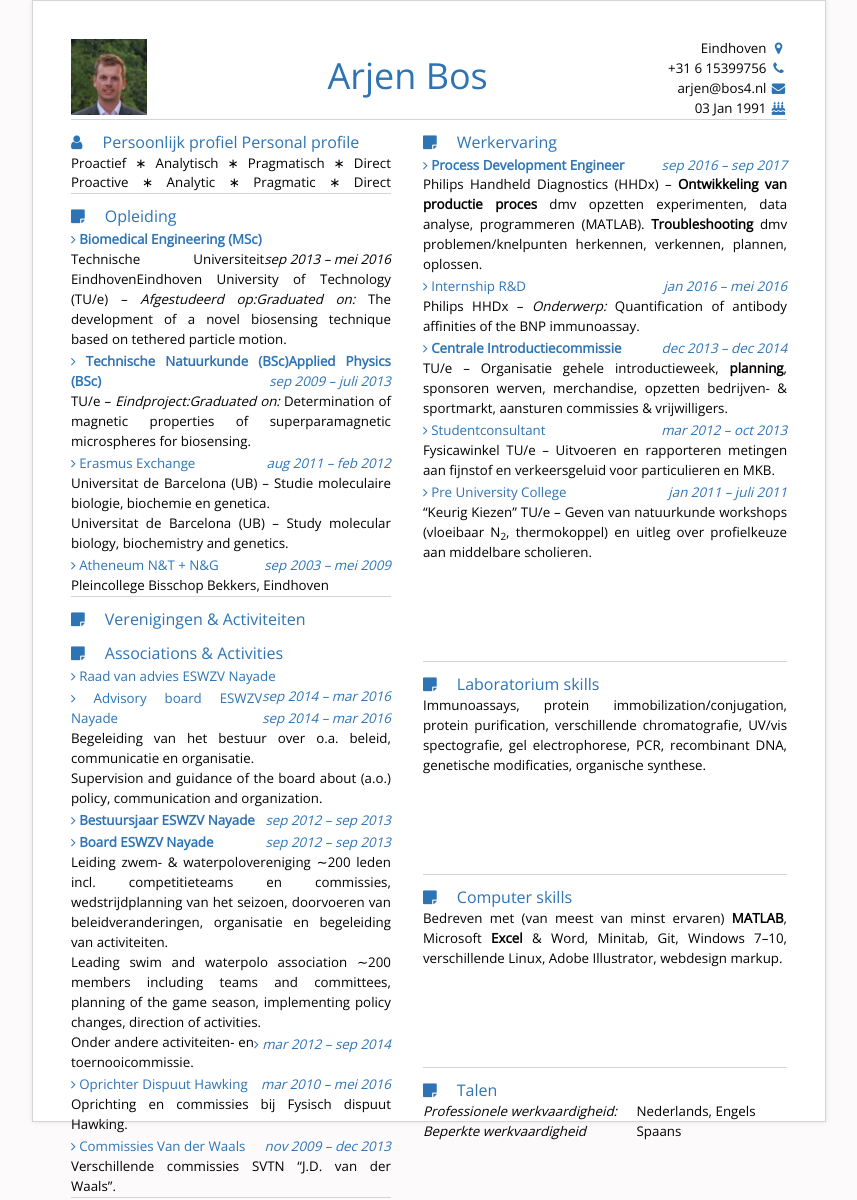
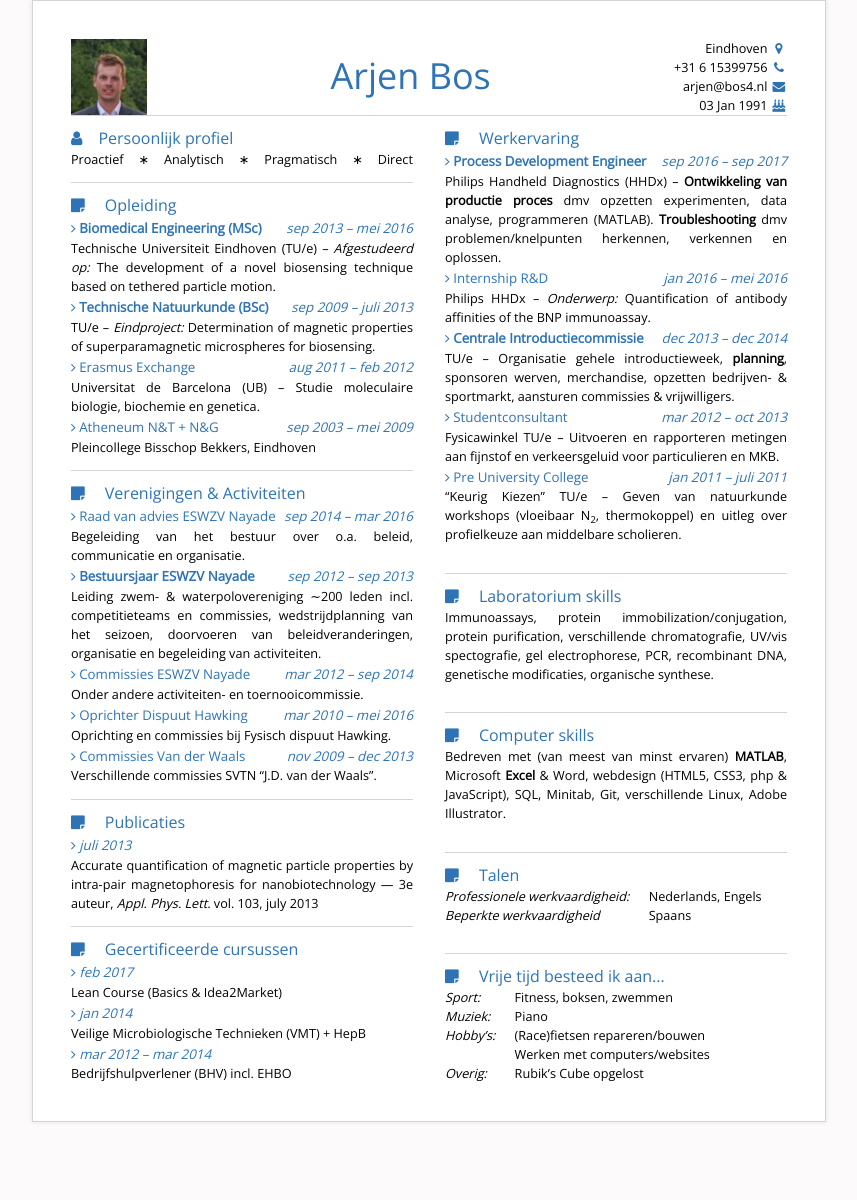
Before and after one commit to ab-os/cv, a plain HTML site: page cv_nl.html in a window 1280 px wide. Shown: the part 38-1238 px from the top of the page, without its empty margins (211-1068 px from the left). After the commit the page ends 1198 px from the top, so only its background shows below. Drawn offline with nearby package versions, Linux system fonts and the light colour scheme.

Commit message:
Decreased font size

```diff
--- a/cv.css
+++ b/cv.css
@@ -9,7 +9,7 @@
 	color: #2E74B5; /* Light blue headers and icons */
 }
 html, body {
-	font-size: 10pt; /* Default font size */
+	font-size: 9.5pt; /* Default font size */
 }
 .page {
 	width: 21cm; /* A4 */
--- a/cv_nl.html
+++ b/cv_nl.html
@@ -24,7 +24,7 @@
 <div class="wrapper flex-container flex-vertical">
 
 	<!-- Header -->
-	<header class="flex-container cv-header">
+	<header class="flex-container">
 
 		<img src="pasfoto.jpg" alt="Arjen Bos" height="76px">
 
@@ -40,58 +40,45 @@
 	</header>
 
 	<!-- Content -->
-	<article class="flex-container cv-content">
+	<article class="flex-container">
 
 		<!-- Left column -->
-		<div class="flex-container flex-vertical cv-column margin-right">
+		<div class="flex-container flex-vertical column margin-right">
 
 			<!-- Persoonlijk -->
-			<section class="cv-section">
-				<h2 class="no-icon"><i class="fa fa-user margin-right"></i>
-					<span lang="nl">Persoonlijk profiel</span>
-					<span lang="en">Personal profile</span>
-				</h2>
-				<div class="flex-container" lang="nl">
+			<section>
+				<h2 class="no-icon"><i class="fa fa-user margin-right"></i>Persoonlijk profiel</h2>
+				<div class="flex-container">
 					<span>Proactief</span>&lowast;<span>Analytisch</span>&lowast;<span>Pragmatisch</span>&lowast;<span>Direct</span>
-				</div>
-				<div class="flex-container" lang="en">
-					<span>Proactive</span>&lowast;<span>Analytic</span>&lowast;<span>Pragmatic</span>&lowast;<span>Direct</span>
 				</div>
 			</section>
 
 			<!-- Opleiding -->
-			<section class="cv-section">
+			<section>
 				<h2>Opleiding</h2>
-				<h3><strong>Biomedical Engineering (MSc)</strong></h3>
-				<span class="date">sep 2013 - mei 2016</span>
-				<p><span lang="nl">Technische Universiteit Eindhoven</span><span lang="en">Eindhoven University of Technology</span> (TU/e) &ndash; <i lang="nl">Afgestudeerd op:</i><i lang="en">Graduated on:</i> The development of a novel biosensing technique based on tethered particle motion.</p>
+				<h3><strong>Biomedical Engineering (MSc)</strong><span class="date">sep 2013 - mei 2016</span></h3>
+				<p>Technische Universiteit Eindhoven (TU/e) &ndash; <i>Afgestudeerd op:</i> The development of a novel biosensing technique based on tethered particle motion.</p>
 
-				<h3><strong lang="nl">Technische Natuurkunde (BSc)</strong><strong lang="en">Applied Physics (BSc)</strong><span class="date">sep 2009 - juli 2013</h3>
-				<p>TU/e &ndash; <i lang="nl">Eindproject:</i><i lang="en">Graduated on:</i> Determination of magnetic properties of superparamagnetic microspheres for biosensing.</p>
+				<h3><strong>Technische Natuurkunde (BSc)</strong><span class="date">sep 2009 - juli 2013</h3>
+				<p>TU/e &ndash; <i>Eindproject:</i> Determination of magnetic properties of superparamagnetic microspheres for biosensing.</p>
 
 				<h3>Erasmus Exchange<span class="date">aug 2011 - feb 2012</span></h3>
-				<p lang="nl">Universitat de Barcelona (UB) &ndash; Studie moleculaire biologie, biochemie en genetica.</p>
-				<p lang="en">Universitat de Barcelona (UB) &ndash; Study molecular biology, biochemistry and genetics.</p>
+				<p>Universitat de Barcelona (UB) &ndash; Studie moleculaire biologie, biochemie en genetica.</p>
 
 				<h3>Atheneum N&amp;T + N&amp;G<span class="date">sep 2003 - mei 2009<span></h3>
 				<p>Pleincollege Bisschop Bekkers, Eindhoven</p>
 			</section>
 
 			<!-- Extracurriculair -->
-			<section class="cv-section">
-				<h2 lang="nl">Verenigingen &amp; Activiteiten</h2>
-				<h2 lang="en">Associations &amp; Activities</h2>
-				<h3 lang="nl">Raad van advies ESWZV Nayade<span class="date">sep 2014 - mar 2016</span></h3>
-				<h3 lang="en">Advisory board ESWZV Nayade<span class="date">sep 2014 - mar 2016</span></h3>
-				<p lang="nl">Begeleiding van het bestuur over o.a. beleid, communicatie en organisatie.</p>
-				<p lang="en">Supervision and guidance of the board about (a.o.) policy, communication and organization.</p>
+			<section>
+				<h2>Verenigingen &amp; Activiteiten</h2>
+				<h3>Raad van advies ESWZV Nayade<span class="date">sep 2014 - mar 2016</span></h3>
+				<p>Begeleiding van het bestuur over o.a. beleid, communicatie en organisatie.</p>
 
-				<h3 lang="nl"><strong>Bestuursjaar ESWZV Nayade</strong><span class="date">sep 2012 - sep 2013</span></h3>
-				<h3 lang="en"><strong>Board ESWZV Nayade</strong><span class="date">sep 2012 - sep 2013</span></h3>
-				<p lang="nl">Leiding zwem- &amp; waterpolovereniging &sim;200 leden incl. competitieteams en commissies, wedstrijdplanning van het seizoen, doorvoeren van beleidveranderingen, organisatie en begeleiding van activiteiten.</p>
-				<p lang="en">Leading swim and waterpolo association &sim;200 members including teams and committees, planning of the game season, implementing policy changes, direction of activities.</p>
+				<h3><strong>Bestuursjaar ESWZV Nayade</strong><span class="date">sep 2012 - sep 2013</span></h3>
+				<p>Leiding zwem- &amp; waterpolovereniging &sim;200 leden incl. competitieteams en commissies, wedstrijdplanning van het seizoen, doorvoeren van beleidveranderingen, organisatie en begeleiding van activiteiten.</p>
 
-				<h3 lang="nl>Commissies ESWZV Nayade<span class="date">mar 2012 - sep 2014</span></h3>
+				<h3>Commissies ESWZV Nayade<span class="date">mar 2012 - sep 2014</span></h3>
 				<p>Onder andere activiteiten- en toernooicommissie.</p>
 
 				<h3>Oprichter Dispuut Hawking<span class="date">mar 2010 - mei 2016</span></h3>
@@ -102,22 +89,22 @@
 			</section>
 
 			<!-- Publicaties -->
-			<section class="cv-section">
+			<section>
 				<h2>Publicaties</h2>
-				<h3 class="italic">juli 2013</h3>
+				<h3 class="date left-align">juli 2013</h3>
 				<p>Accurate quantification of magnetic particle properties by intra-pair magnetophoresis for nanobiotechnology &mdash; 3e auteur, <i>Appl. Phys. Lett.</i> vol. 103, july 2013</p>
 			</section>
 
 			<!-- Cursussen -->
-			<section class="cv-section">
+			<section>
 				<h2>Gecertificeerde cursussen</h2>
-				<h3 class="italic">feb 2017</h3>
+				<h3 class="date left-align">feb 2017</h3>
 				<p>Lean Course (Basics &amp; Idea2Market)</p>
 
-				<h3 class="italic">jan 2014</h3>
+				<h3 class="date left-align">jan 2014</h3>
 				<p>Veilige Microbiologische Technieken (VMT) + HepB</p>
 
-				<h3 class="italic">mar 2012 &ndash; mar 2014</h3>
+				<h3 class="date left-align">mar 2012 &ndash; mar 2014</h3>
 				<p>Bedrijfshulpverlener (BHV) incl. EHBO</p>
 			</section>
 
@@ -126,13 +113,13 @@
 
 
 		<!-- Right column -->
-		<div class="flex-container flex-vertical cv-column margin-left">
+		<div class="flex-container flex-vertical column margin-left">
 
 			<!-- Werkervaring -->
-			<section class="cv-section">
+			<section>
 				<h2>Werkervaring</h2>
 				<h3><strong>Process Development Engineer</strong><span class="date">sep 2016 - sep 2017</span></h3>
-				<p>Philips Handheld Diagnostics (HHDx) &ndash; <strong>Ontwikkeling van productie proces</strong> dmv opzetten experimenten, data analyse, programmeren (MATLAB). <strong>Troubleshooting</strong> dmv problemen/knelpunten herkennen, verkennen, plannen, oplossen.</p>
+				<p>Philips Handheld Diagnostics (HHDx) &ndash; <strong>Ontwikkeling van productie proces</strong> dmv opzetten experimenten, data analyse, programmeren (MATLAB). <strong>Troubleshooting</strong> dmv problemen/knelpunten herkennen, verkennen en oplossen.</p>
 
 				<h3>Internship R&amp;D<span class="date">jan 2016 - mei 2016</span></h3>
 				<p>Philips HHDx &ndash; <i>Onderwerp:</i> Quantification of antibody affinities of the BNP immunoassay.</p>
@@ -148,34 +135,29 @@
 			</section>
 
 			<!-- Lab -->
-			<section class="cv-section">
+			<section>
 				<h2>Laboratorium skills</h2>
 				<p>Immunoassays, protein immobilization/conjugation, protein purification, verschillende chromatografie, UV/vis spectografie, gel electrophorese, PCR, recombinant DNA, genetische modificaties, organische synthese.
 			</section>
 
 			<!-- Computer -->
-			<section class="cv-section">
+			<section>
 				<h2>Computer skills</h2>
-				<p>Bedreven met (van meest van minst ervaren) <strong>MATLAB</strong>, Microsoft <strong>Excel</strong> &amp; Word, Minitab, Git, Windows 7&ndash;10, verschillende Linux, Adobe Illustrator, webdesign markup.</p>
+				<p>Bedreven met (van meest van minst ervaren) <strong>MATLAB</strong>, Microsoft <strong>Excel</strong> &amp; Word,  webdesign (HTML5, CSS3, php &amp; JavaScript), SQL, Minitab, Git, verschillende Linux, Adobe Illustrator.</p>
 			</section>
 
 			<!-- Talen -->
-			<section class="cv-section">
+			<section>
 				<h2>Talen</h2>
 				<span class="inline italic margin-right">Professionele werkvaardigheid:<br>Beperkte werkvaardigheid</span>
 				<span class="inline"> Nederlands, Engels<br>Spaans</span>
 			</section>
 
 			<!-- Over mij -->
-			<section class="cv-section">
+			<section>
 				<h2>Vrije tijd besteed ik aan...</h2>
 				<span class="inline italic margin-right">Sport:<br>Muziek:<br>Hobby&rsquo;s:<br><br>Overig:</span>
 				<span class="inline">Fitness, boksen, zwemmen<br>Piano<br>(Race)fietsen repareren/bouwen<br>Werken met computers/websites<br>Rubik&rsquo;s Cube opgelost</span>
-			</section>
-
-			<!-- Referenties -->
-			<section class="cv-section">
-				<p class="italic">Referenties zijn beschikbaar op aanvraag.</p>
 			</section>
 
 		<!-- Close right column -->
```
Also changed, not shown: cv_en.html (+1 -1 lines), 1 other file.
